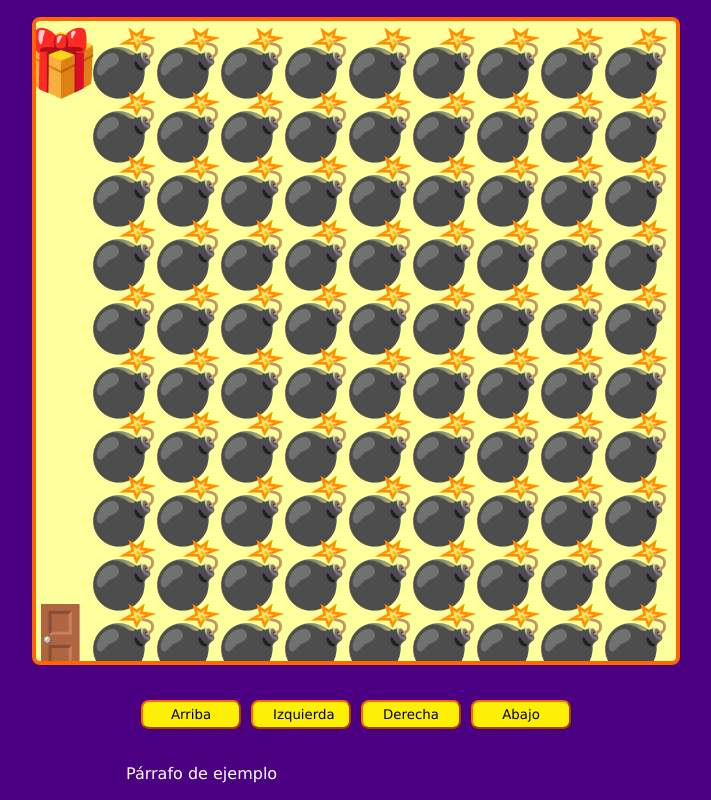
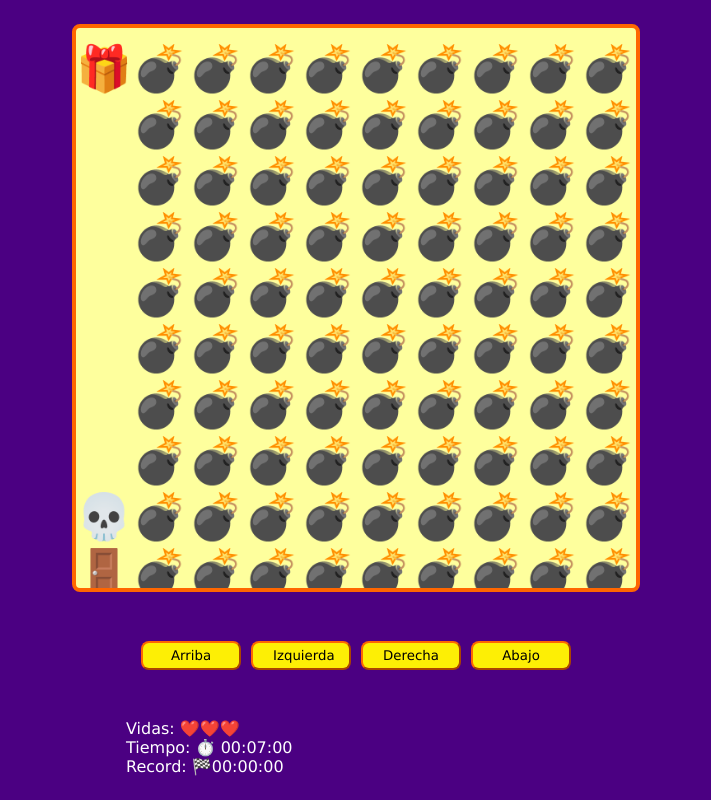
Before and after one commit to Sergi0ZM/taller-practico-javascript-videogames, a plain HTML site: page index.html in a window 1280 px wide. Both pictures are taken after a click on the button "Arriba". Shown: the whole page, without its empty margins (284-995 px from the left). Drawn offline with Linux system fonts and the light colour scheme.

Commit message:
Juego Terminado :D

```diff
--- a/game.js
+++ b/game.js
@@ -4,72 +4,261 @@ const btnUp = document.querySelector('#up');
 const btnLeft = document.querySelector('#left');
 const btnRight = document.querySelector('#right');
 const btnDown = document.querySelector('#down');
+const spanLives = document.querySelector('#lives');
+const spanTime = document.querySelector('#time');
+const spanRecord = document.querySelector('#record');
+const pResult = document.querySelector('#result');
 
 let canvasSize;
 let elementSize;
+let level = 0;
+let lives = 3;
+
+let timeStart;
+let timePlayer;
+let timeInterval;
+
+const playerPosition = {
+    x: undefined,
+    y: undefined,
+};
+const giftPosition = {
+    x: undefined,
+    y: undefined,
+};
+let enemyPositions = [];
 
 window.addEventListener('load', setCanvasSize);
 window.addEventListener('resize', setCanvasSize)
 
 function setCanvasSize() {
     if (window.innerHeight > window.innerWidth) {
-        canvasSize = window.innerWidth * 0.8;
+        canvasSize = window.innerWidth * 0.7;
     } else {
-        canvasSize = window.innerHeight * 0.8;
+        canvasSize = window.innerHeight * 0.7;
     }
+
+    canvasSize = Number(canvasSize.toFixed(0));
 
     canvas.setAttribute('width', canvasSize);
     canvas.setAttribute('height', canvasSize);
 
      elementSize = canvasSize / 10;
 
+     playerPosition.x = undefined;
+     playerPosition.y = undefined;
+
     startGame();
 }
 
 
 function startGame() {
-    console.log({ canvasSize, elementSize});
 
-    game.font = elementSize + 'px Verdana';
+    game.font = elementSize * 0.8 + 'px Verdana';
     game.textAlign = 'end';
 
-    const map = maps[0];
+    const map = maps[level];
+
+    if(!map) {
+        gameWin();
+        return;
+    }
+
+    if (!timeStart) {
+        timeStart = Date.now();
+        timeInterval = setInterval(showTime,100);
+        showRecord();
+    }
+
     const mapRows = map.trim().split('\n');
     const mapRowsCols = mapRows.map(row => row.trim().split(''));
-    console.log({map, mapRows, mapRowsCols});
+
+    showLives();
+
+    enemyPositions = [];
+    game.clearRect(0,0,canvasSize,canvasSize);
 
     mapRowsCols.forEach((row, rowI) => {
         row.forEach((col, colI) => {
             const emoji = emojis[col];
             const posX = elementSize * (colI + 1);
             const posY = elementSize * (rowI + 1);
+
+            if (col == 'O') {
+                if (!playerPosition.x && !playerPosition.y) {
+                    playerPosition.x = posX;
+                    playerPosition.y = posY;
+                    console.log({playerPosition});
+                }
+            } else if (col == 'I') {
+                giftPosition.x = posX;
+                giftPosition.y = posY;
+            } else if (col == 'X') {
+                enemyPositions.push({
+                    x: posX,
+                    y: posY
+                });
+            }
             game.fillText(emoji, posX, posY);
-            console.log({ row, col});
         });
     });
+
+    movePlayer();
 }
 
-window.addEventListener('Keydown', moveByKeys);
+function movePlayer() {
+    const giftCollisionX = playerPosition.x.toFixed(3) == giftPosition.x.toFixed(3);
+    const giftCollisionY = playerPosition.y.toFixed(3) == giftPosition.y.toFixed(3);
+
+    const giftCollision = giftCollisionX && giftCollisionY;
+
+    if (giftCollision) {
+        levelWin();
+    }
+
+    const enemyCollision = enemyPositions.find(enemy => {
+        const enemyCollisionX = enemy.x.toFixed(3) == playerPosition.x;
+        const enemyCollisionY = enemy.y.toFixed(3) == playerPosition.y;
+        return enemyCollisionX && enemyCollisionY;
+    });
+
+    if (enemyCollision) {
+        levelFail();
+    }
+
+
+    game.fillText(emojis['PLAYER'], playerPosition.x, playerPosition.y);
+}
+
+function levelWin() {
+    console.log("Subiste de nivel");
+    level++;
+    startGame();
+}
+ function levelFail() {
+
+    lives--;
+
+    console.log(lives)
+    if (lives <= 0 ) {
+        level = 0;
+        lives = 3;
+        timeStart = undefined;
+    }
+
+    playerPosition.x = undefined;
+    playerPosition.y = undefined;
+    startGame();
+}
+
+function gameWin() {
+    console.log('Terminaste el juego!');
+    clearInterval(timeInterval);
+
+    const recordTime = localStorage.getItem('record_time');
+    const playerTime = Date.now() - timeStart;
+
+
+    if (recordTime) {
+        if (recordTime >= playerTime) {
+            localStorage.setItem('record_time', playerTime);
+            pResult.innerHTML = 'SUPERASTE EL RECORD!'
+        } else {
+           pResult.innerHTML = 'No superaste el record';
+        }
+    } else {
+        localStorage.setItem('record_time', playerTime);
+        pResult.innerHTML = 'Trata de superar tu tiempo!';
+    }
+    console.log({recordTime, playerTime});
+}
+
+// function showLives() {
+//     const heartsArray = Array(lives).fill(emojis['HEART']);
+//     // console.log(heartsArray);
+//     spanLives.innerHTML = "";
+//     heartsArray.forEach(heart => spanLives.append(heart));
+// }
+
+function showLives() {
+    spanLives.innerHTML = emojis["HEART"].repeat(lives)
+}
+
+function showTime(){
+    spanTime.innerHTML = '0:0:0';
+    timePlayer = Date.now() - timeStart;
+    spanTime.innerHTML = formatTime(timePlayer);
+
+}
+
+function showRecord() {
+    spanRecord.innerHTML = '0:0:0';
+    spanRecord.innerHTML = formatTime(localStorage.getItem('record_time'));
+}
+
+function formatTime(ms) {
+    const ml = parseInt(ms/10) % 10;
+    const seg = parseInt(ms/1000) % 60;
+    const min = parseInt(ms/60000) % 60;
+    const mlStr = `0${ml}`.slice(-2);
+    const segStr = `0${seg}`.slice(-2);
+    const minStr = `0${min}`.slice(-2);
+    return `${minStr}:${segStr}:${mlStr}`;
+}
+
+window.addEventListener('keydown', moveByKeys);
 btnUp.addEventListener('click', moveUp);
 btnLeft.addEventListener('click', moveLeft);
 btnRight.addEventListener('click', moveRight);
 btnDown.addEventListener('click', moveDown);
 
 function moveByKeys(event) {
-    console.log(event);
+    if(event.key == 'ArrowUp') {
+        moveUp();
+    } else if (event.key == 'ArrowLeft') {
+        moveLeft();
+    } else if (event.key == 'ArrowRight') {
+        moveRight();
+    } else if (event.key == 'ArrowDown') {
+        moveDown();
+    }
 }
 function moveUp() {
-       console.log("Me quiero mover hacia arriba");
+    console.log("Me quiero mover hacia arriba");
+    if ((playerPosition.y - elementSize) < elementSize) {
+        console.log("OUT")
+    } else {
+        playerPosition.y -= elementSize;
+        startGame();
     }
+}
 function moveLeft() {
-        console.log("Me quiero mover hacia la izquierda");
+    console.log("Me quiero mover hacia la izquierda");
+    if ((playerPosition.x - elementSize) < elementSize) {
+        console.log("OUT")
+    } else {
+        playerPosition.x -= elementSize;
+        startGame();
     }
+}
 function moveRight() {
-        console.log("Me quiero mover hacia la derecha");
+    console.log("Me quiero mover hacia la derecha");
+    if ((playerPosition.x + elementSize) > canvasSize) {
+        console.log("OUT")
+    } else {
+        playerPosition.x += elementSize;
+        startGame();
     }
+}
 function moveDown() {
-        console.log("Me quiero mover hacia abajo");
+    console.log("Me quiero mover hacia abajo");
+    if ((playerPosition.y + elementSize) > canvasSize) {
+        console.log("OUT")
+    } else {
+        playerPosition.y += elementSize;
+        startGame();
     }
+}
 
     // for (let i = 1; i <= 10; i++) {
     //     for (let j = 1; j <= 10; j++) {
--- a/index.html
+++ b/index.html
@@ -19,7 +19,10 @@
         </div>
 
         <div class="messages">
-            <p>Párrafo de ejemplo</p>
+            <p>Vidas: <span id="lives"></span></p>
+            <p>Tiempo: ⏱️ <span id="time"></span></p>
+            <p>Record: 🏁<span id="record"></span></p>
+            <p id="result"></p>
         </div>
     </div>
 
--- a/maps.js
+++ b/maps.js
@@ -12,6 +12,7 @@ const emojis = {
     'BOMB_COLLISION': '🔥',
     'GAME_OVER': '👎',
     'WIN': '🏆',
+    'HEART': '❤️',
   };
 
   const maps = [];
--- a/styles.css
+++ b/styles.css
@@ -50,7 +50,7 @@ p {
 }
 @media(max-width:440px) {
     button {
-        margin-top:25px
+        margin-top: 5px
     }
     #up,#down {
         margin-left:100%;
```
